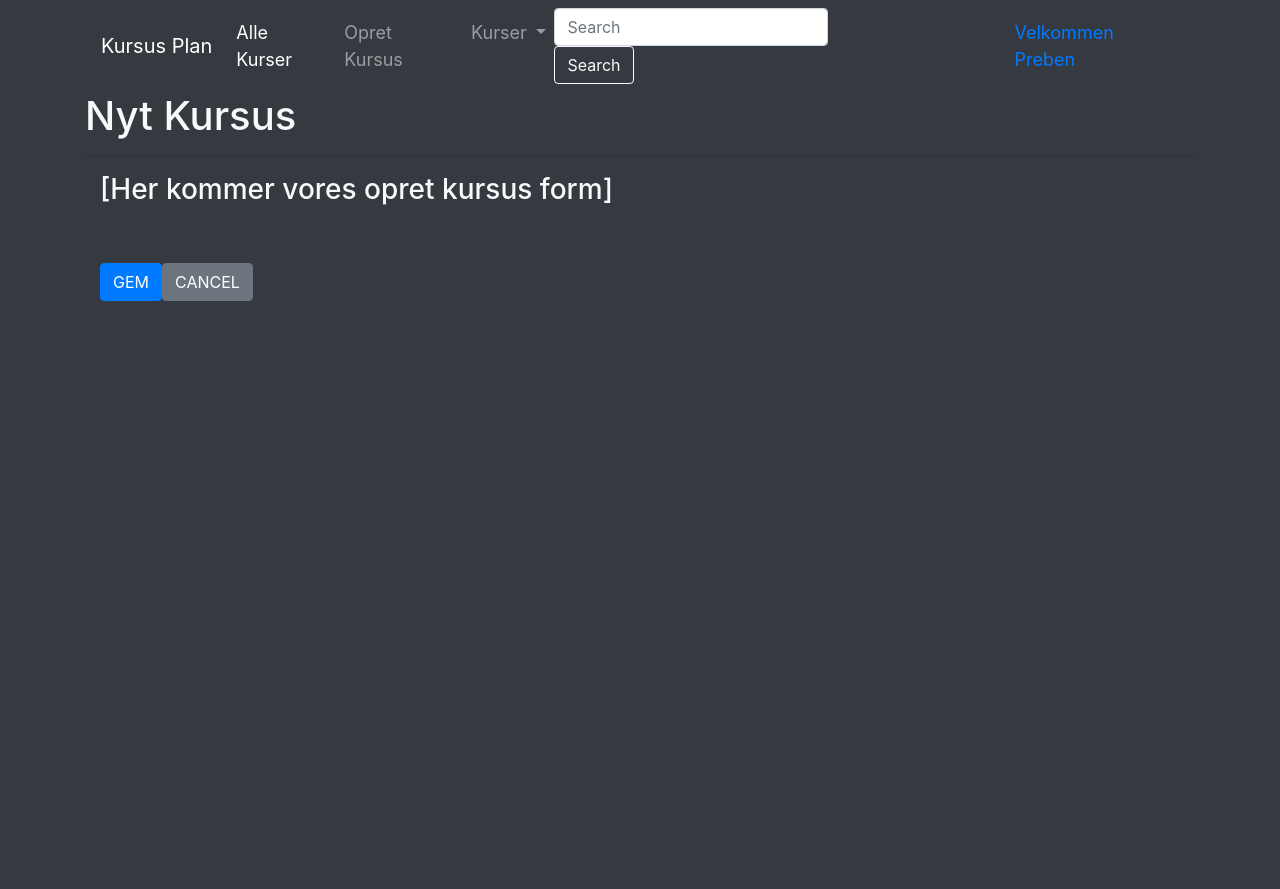
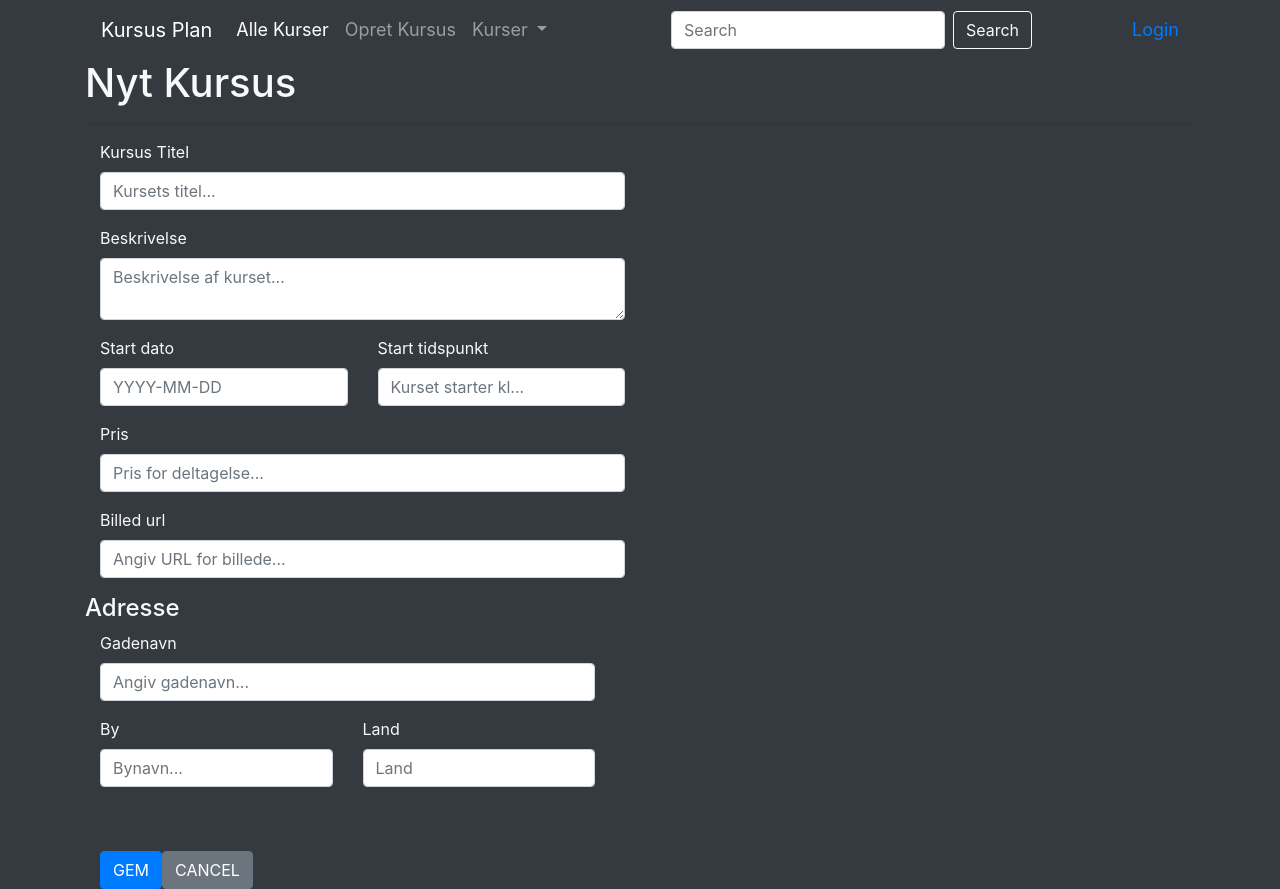
Before and after one commit to MonsterGameDev/ngForFirstTimers, an Angular app: page /kurser/opret in a window 1280 px wide. Before the commit the page ends 800 px from the top, so only its background shows below. Built offline with nearby package versions, Linux system fonts and the light colour scheme.

Commit message:
forms - almost final

```diff
--- /dev/null
+++ b/src/app/kurser/create-kursus.component.html
@@ -0,0 +1,50 @@
+<h1>Nyt Kursus</h1>
+<hr>
+<div class="col-md-6">
+  <form autocomplete="off" [formGroup]="kursusForm" (ngSubmit)="saveKursus(kursusForm.value)">
+    <div class="row">
+      <div class="form-group col-md-12" [ngClass]="{'error': !validateKursusTitel()}">
+        <label for="kursusTitel">Kursus Titel</label>
+        <input formControlName="kursusTitel" type="text" id="kursusTitel" placeholder="Kursets titel..." class="form-control">
+      </div>
+      <div class="form-group col-md-12">
+        <label for="description">Beskrivelse</label>
+        <textarea formControlName="description" id="description" placeholder="Beskrivelse af kurset..." class="form-control"></textarea>
+      </div>
+      <div class="form-group col-md-6">
+        <label for="startDate">Start dato</label>
+        <input formControlName="startDate" type="text" id="startDate" placeholder="YYYY-MM-DD" class="form-control">
+      </div>
+      <div class="form-group col-md-6">
+        <label for="startTime">Start tidspunkt</label>
+        <input formControlName="startTime" type="text" id="startTime" placeholder="Kurset starter kl..." class="form-control">
+      </div>
+      <div class="form-group col-md-12">
+        <label for="price">Pris</label>
+        <input formControlName="price" type="text" id="price" placeholder="Pris for deltagelse..." class="form-control">
+      </div>
+      <div class="form-group col-md-12">
+        <label for="imgUrl">Billed url</label>
+        <input formControlName="imgUrl" type="text" id="imgUrl" placeholder="Angiv URL for billede..." class="form-control">
+      </div>
+      <h4>Adresse</h4>
+      <div formGroupName="location" class="container row">
+        <div class="form-group col-md-12">
+          <label for="address">Gadenavn</label>
+          <input formControlName="address" type="text" id="address" placeholder="Angiv gadenavn..." class="form-control">
+        </div>
+        <div class="form-group col-md-6">
+          <label for="city">By</label>
+          <input formControlName="city" type="text" id="city" placeholder="Bynavn..." class="form-control">
+        </div>
+        <div class="form-group col-md-6">
+          <label for="country">Land</label>
+          <input formControlName="country" type="text" id="country" placeholder="Land" class="form-control">
+        </div>
+      </div>
+    </div>
+    <br><br>
+    <button type="submit" class="btn btn-primary">GEM</button>
+    <button type="button" class="btn btn-secondary" (click)="cancel()">CANCEL</button>
+  </form>
+</div>
--- a/src/app/kurser/create-kursus.component.ts
+++ b/src/app/kurser/create-kursus.component.ts
@@ -1,26 +1,72 @@
 import { Component, OnInit } from '@angular/core';
 import { Router } from '@angular/router';
+import { FormControl, FormGroup, Validators } from '@angular/forms';
 
 @Component({
-  template: `
-    <h1>Nyt Kursus</h1>
-    <hr>
-    <div class="col-md-6">
-      <h3>[Her kommer vores opret kursus form]</h3>
-      <br><br>
-      <button type="submit" class="btn btn-primary">GEM</button>
-      <button type="button" class="btn btn-secondary" (click)="cancel()">CANCEL</button>
-    </div>
-  `
+  templateUrl: 'create-kursus.component.html',
+  styles: [`
+    em {float: right; color: #E05C65; padding-left: 10px}
+    .error input { background-color: #E3C3C5}
+    .error ::-webkit-input-placeholder { color: #999}
+    .error ::-moz-placeholder { color: #999}
+    .error :-moz-placeholder { color: #999}
+    .error :-ms-input-placeholder { color: #999}
+  `]
 })
 
 export class CreateKursusComponent implements OnInit {
   isDirty = true;
+  kursusForm: FormGroup;
+  location: FormGroup;
+
+  kursusTitel: FormControl;
+  description: FormControl;
+  startDate: FormControl;
+  startTime: FormControl;
+  price: FormControl;
+  imgUrl: FormControl;
+  address: FormControl;
+  city: FormControl;
+  country: FormControl;
+
   constructor(private router: Router) { }
 
-  ngOnInit() { }
+  ngOnInit() {
+    this.kursusTitel = new FormControl('', [Validators.required]);
+    this.description = new FormControl('', [Validators.required]);
+    this.startDate = new FormControl('', [Validators.required, Validators.minLength(10), Validators.maxLength(10)]);
+    this.startTime = new FormControl('', [Validators.required]);
+    this.price = new FormControl('', [Validators.required]);
+    this.imgUrl = new FormControl();
+    this.address = new FormControl();
+    this.city = new FormControl();
+    this.country = new FormControl();
+
+
+    this.kursusForm = new FormGroup({
+      kursusTitel: this.kursusTitel,
+      description: this.description,
+      startDate: this.startDate,
+      startTime: this.startTime,
+      price: this.price,
+      imgUrl: this.imgUrl,
+      location: new FormGroup ({
+        address: this.address,
+        city: this.city,
+        country: this.country})
+    });
+
+   }
 
   cancel() {
     this.router.navigate(['/kurser']);
   }
+
+  saveKursus(formValues) {
+    console.log(formValues);
+  }
+
+  validateKursusTitel() {
+    return this.kursusTitel.valid || this.kursusTitel.untouched;
+  }
 }
--- /dev/null
+++ b/src/app/models/user.interface.ts
@@ -0,0 +1,6 @@
+export interface IUser {
+  id?: number;
+  firstname: string;
+  lastname: string;
+  username: string;
+}
--- a/src/app/nav/navbar.component.html
+++ b/src/app/nav/navbar.component.html
@@ -31,7 +31,9 @@
       <div class="navbar-header navbar-right">
           <ul class="nav navbar-nav">
             <li>
-              <a [routerLink]="['/user/profile']">Velkommen Preben</a>
+              <a [routerLink]="['/user/login']" *ngIf="!auth.isAuthenticated()">Login</a>
+              <a [routerLink]="['/user/profile']" *ngIf="auth.isAuthenticated()">
+                Velkommen {{ auth.currentUser.firstname}}</a>
             </li>
           </ul>
         </div>
--- a/src/app/nav/navbar.component.ts
+++ b/src/app/nav/navbar.component.ts
@@ -1,4 +1,5 @@
 import { Component, OnInit } from '@angular/core';
+import { AuthService } from '../usermodule/auth.service';
 
 @Component({
   selector: 'app-navbar',
@@ -11,7 +12,7 @@ import { Component, OnInit } from '@angular/core';
 })
 
 export class NavbarComponent implements OnInit {
-  constructor() { }
+  constructor(public auth: AuthService) { }
 
   ngOnInit() { }
 }
--- /dev/null
+++ b/src/app/usermodule/auth.service.ts
@@ -0,0 +1,20 @@
+import { Injectable } from '@angular/core';
+import { IUser } from '../models/user.interface';
+
+@Injectable()
+export class AuthService {
+  currentUser: IUser;
+  constructor() { }
+
+  loginUser(username: string, password: string): void {
+    this.currentUser = {
+      firstname: 'Peter',
+      lastname: 'Petersen',
+      username: username
+    };
+  }
+
+  isAuthenticated(): boolean {
+    return !!this.currentUser;
+  }
+}
--- /dev/null
+++ b/src/app/usermodule/login.component.html
@@ -0,0 +1,23 @@
+<h1>Login</h1>
+<hr>
+<div class="col-md-6">
+  <form #loginForm="ngForm" (ngSubmit)="login(loginForm.value)">
+    <div class="form-group">
+      <label for="username">User Name</label>
+      <em *ngIf="loginForm.controls.username?.invalid
+        && loginForm.controls.username?.touched">Required</em>
+      <input (ngModel)="username" name="username" id="username" type="text"
+        class="form-control" placeholder="User Name..." required>
+    </div>
+    <div class="form-group">
+      <label for="password">Password</label>
+      <em *ngIf="loginForm.controls.password?.invalid
+      && loginForm.controls.password?.touched">Required</em>
+      <input (ngModel)="password" name="password" id="password"
+        type="password" class="form-control" placeholder="Password..." required>
+    </div>
+    <button type="submit" class="btn btn-primary"
+      [disabled]="loginForm.invalid">Login</button>
+    <button type="button" class="btn btn-secondary">Cancel</button>
+  </form>
+</div>
--- /dev/null
+++ b/src/app/usermodule/login.component.ts
@@ -0,0 +1,23 @@
+import { Component, OnInit } from '@angular/core';
+import { AuthService } from './auth.service';
+
+
+@Component({
+  templateUrl: 'login.component.html',
+  styles: [`
+    em { float: right; color:#E05C65; padding-left: 10px; }
+  `]
+})
+export class LoginComponent implements OnInit {
+  username: string;
+  password: string;
+  constructor(public auth: AuthService) { }
+
+  ngOnInit() {
+
+   }
+
+  login(formValues) {
+    this.auth.loginUser(this.username, this.password);
+  }
+}
--- a/src/app/usermodule/user-routes.ts
+++ b/src/app/usermodule/user-routes.ts
@@ -1,5 +1,7 @@
 import { ProfileComponent } from './profile.component';
+import { LoginComponent } from './login.component';
 
 export const userRoutes = [
   { path: 'profile', component: ProfileComponent },
+  { path: 'login', component: LoginComponent },
 ];
```
Also changed, not shown: src/app/app.module.ts (+8 -2 lines), src/app/usermodule/user.module.ts (+6 -2 lines).
